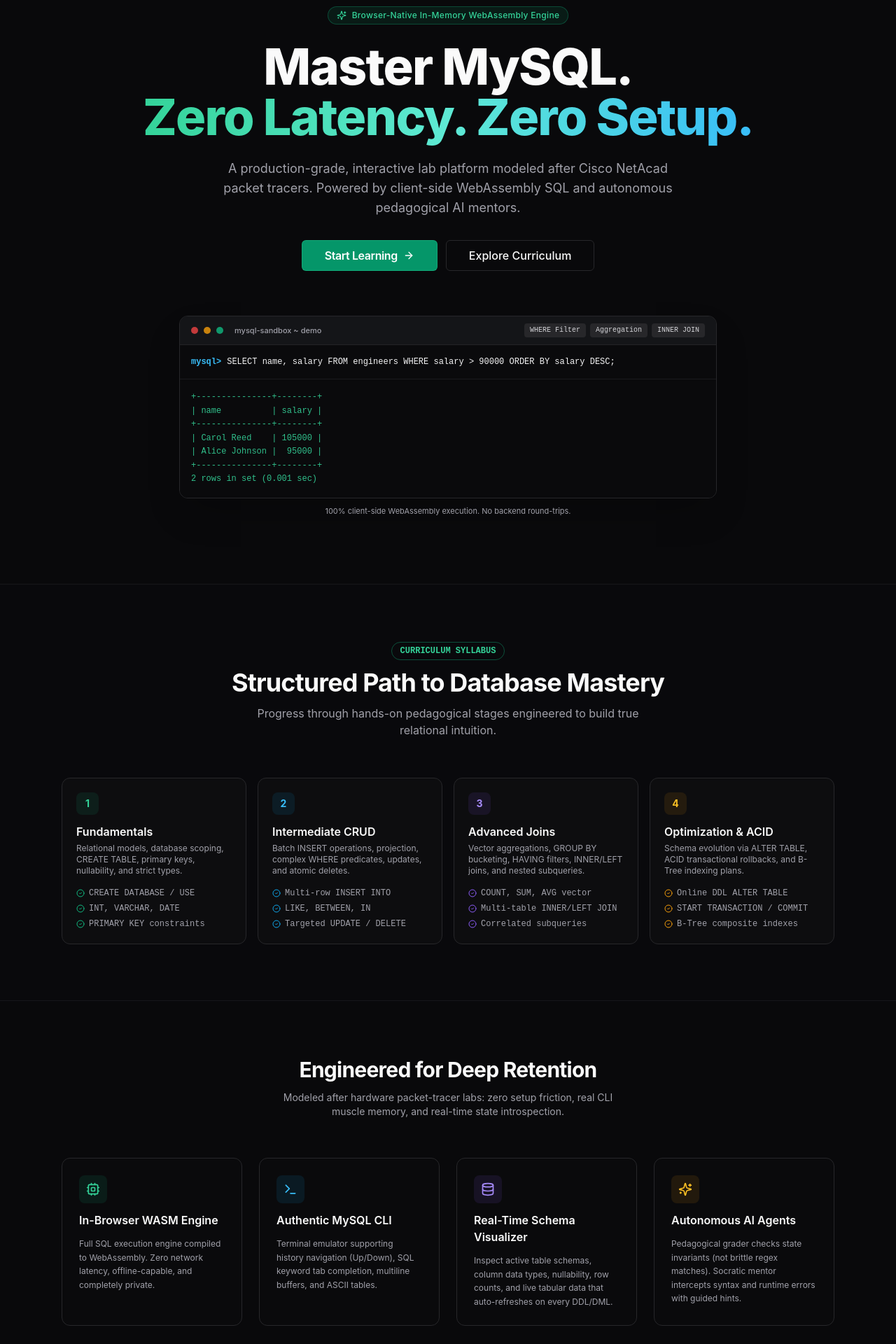
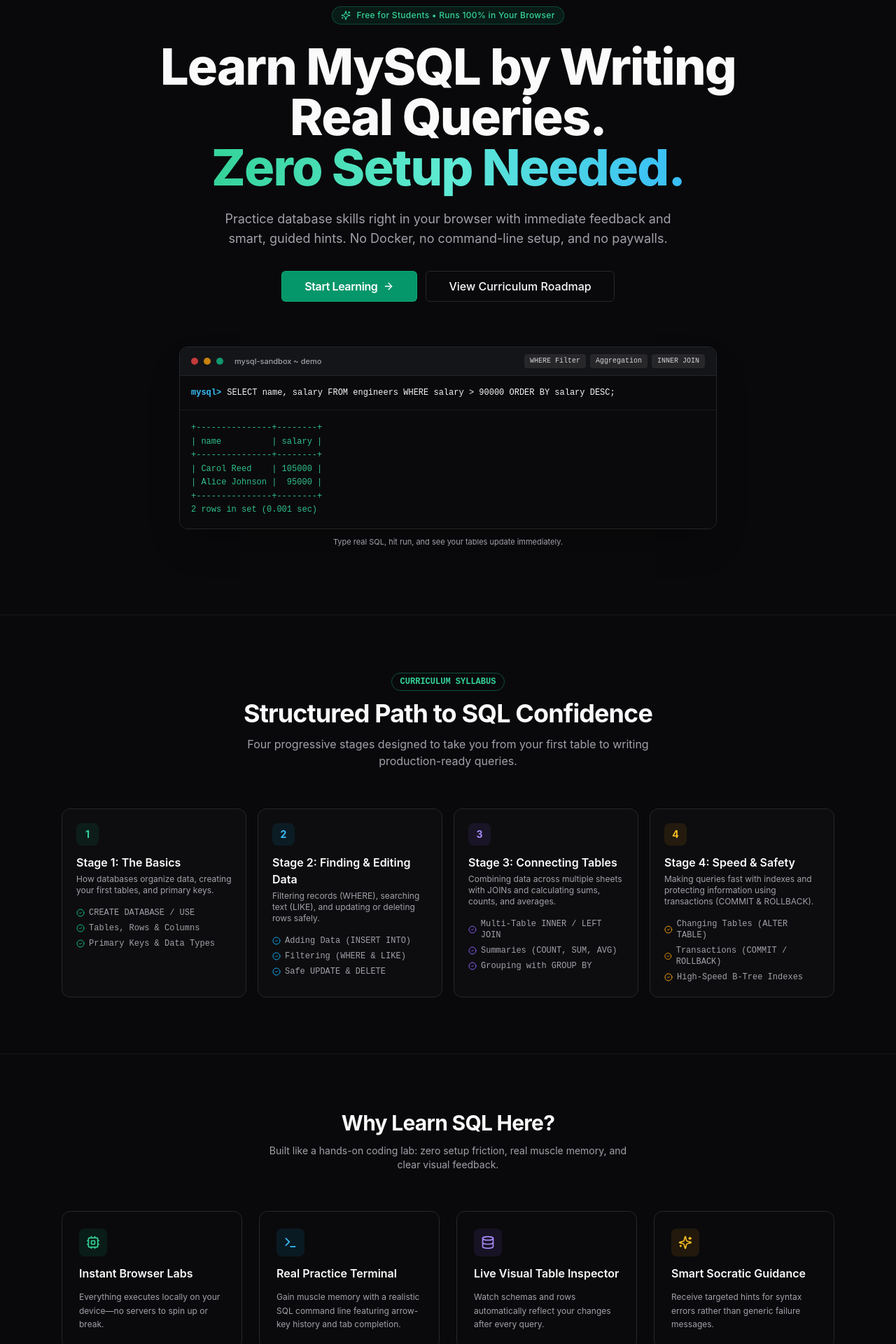
Before and after one commit to lancefrancisco25/mysqlacademy, a Next.js app: page / in a window 1280 px wide. Shown: the part 160-2080 px from the top of the page at 70% size. Built offline with nearby package versions, Linux system fonts and the light colour scheme.

Commit message:
content: revise homepage copy and roadmap stages for student-friendly tone

```diff
--- a/app/layout.tsx
+++ b/app/layout.tsx
@@ -4,9 +4,9 @@ import { Toaster } from "sonner";
 import { Analytics } from "@vercel/analytics/react";
 
 export const metadata = {
-  title: "MySQL Academy – Interactive In-Browser Relational Labs",
+  title: "MySQL Academy – Learn MySQL by Writing Real Queries",
   description:
-    "Hands-on, terminal-driven interactive educational platform for learning MySQL, powered by in-memory WebAssembly SQL and autonomous pedagogical AI agents.",
+    "Practice database skills right in your browser with immediate feedback and smart guided hints. No Docker, no command-line setup, and no paywalls.",
 };
 
 export default function RootLayout({
--- a/app/page.tsx
+++ b/app/page.tsx
@@ -79,19 +79,19 @@ export default function HomePage() {
         <div className="max-w-5xl mx-auto px-4 sm:px-6 text-center space-y-6">
           <div className="inline-flex items-center gap-2 px-3 py-1 rounded-full border border-emerald-500/30 bg-emerald-500/10 text-emerald-400 text-xs font-medium tracking-wide">
             <Sparkles className="h-3.5 w-3.5" />
-            <span>Browser-Native In-Memory WebAssembly Engine</span>
+            <span>Free for Students • Runs 100% in Your Browser</span>
           </div>
 
           <h1 className="text-4xl sm:text-6xl md:text-7xl font-extrabold tracking-tight text-foreground font-sans">
-            Master MySQL. <br />
+            Learn MySQL by Writing Real Queries. <br />
             <span className="bg-gradient-to-r from-emerald-400 via-teal-300 to-sky-400 bg-clip-text text-transparent">
-              Zero Latency. Zero Setup.
+              Zero Setup Needed.
             </span>
           </h1>
 
           <p className="max-w-2xl mx-auto text-base sm:text-lg text-muted-foreground leading-relaxed">
-            A production-grade, interactive lab platform modeled after Cisco NetAcad packet tracers.
-            Powered by client-side WebAssembly SQL and autonomous pedagogical AI mentors.
+            Practice database skills right in your browser with immediate feedback and smart, guided hints.
+            No Docker, no command-line setup, and no paywalls.
           </p>
 
           <div className="flex flex-wrap items-center justify-center gap-3 pt-2">
@@ -106,7 +106,7 @@ export default function HomePage() {
             </Link>
             <Link href="/learn">
               <Button size="lg" variant="outline" className="border-border text-foreground hover:bg-accent font-medium">
-                Explore Curriculum
+                View Curriculum Roadmap
               </Button>
             </Link>
           </div>
@@ -163,7 +163,7 @@ export default function HomePage() {
               )}
             </div>
             <p className="text-[11px] text-muted-foreground text-center mt-2.5 font-sans">
-              100% client-side WebAssembly execution. No backend round-trips.
+              Type real SQL, hit run, and see your tables update immediately.
             </p>
           </div>
         </div>
@@ -176,9 +176,9 @@ export default function HomePage() {
             <Badge variant="outline" className="border-emerald-500/40 text-emerald-400 text-xs px-3 py-1 font-mono">
               CURRICULUM SYLLABUS
             </Badge>
-            <h2 className="text-3xl sm:text-4xl font-bold tracking-tight">Structured Path to Database Mastery</h2>
+            <h2 className="text-3xl sm:text-4xl font-bold tracking-tight">Structured Path to SQL Confidence</h2>
             <p className="text-sm sm:text-base text-muted-foreground max-w-xl mx-auto">
-              Progress through hands-on pedagogical stages engineered to build true relational intuition.
+              Four progressive stages designed to take you from your first table to writing production-ready queries.
             </p>
           </div>
 
@@ -189,14 +189,14 @@ export default function HomePage() {
               <div className="w-8 h-8 rounded-lg bg-emerald-500/10 text-emerald-400 flex items-center justify-center font-bold text-sm mb-3">
                 1
               </div>
-              <h3 className="font-semibold text-base mb-1">Fundamentals</h3>
+              <h3 className="font-semibold text-base mb-1">Stage 1: The Basics</h3>
               <p className="text-xs text-muted-foreground mb-4">
-                Relational models, database scoping, CREATE TABLE, primary keys, nullability, and strict types.
+                How databases organize data, creating your first tables, and primary keys.
               </p>
               <ul className="text-xs space-y-1.5 text-muted-foreground font-mono">
                 <li className="flex items-center gap-1.5"><CheckCircle2 className="h-3 w-3 text-emerald-500" /> CREATE DATABASE / USE</li>
-                <li className="flex items-center gap-1.5"><CheckCircle2 className="h-3 w-3 text-emerald-500" /> INT, VARCHAR, DATE</li>
-                <li className="flex items-center gap-1.5"><CheckCircle2 className="h-3 w-3 text-emerald-500" /> PRIMARY KEY constraints</li>
+                <li className="flex items-center gap-1.5"><CheckCircle2 className="h-3 w-3 text-emerald-500" /> Tables, Rows &amp; Columns</li>
+                <li className="flex items-center gap-1.5"><CheckCircle2 className="h-3 w-3 text-emerald-500" /> Primary Keys &amp; Data Types</li>
               </ul>
             </div>
 
@@ -205,14 +205,14 @@ export default function HomePage() {
               <div className="w-8 h-8 rounded-lg bg-sky-500/10 text-sky-400 flex items-center justify-center font-bold text-sm mb-3">
                 2
               </div>
-              <h3 className="font-semibold text-base mb-1">Intermediate CRUD</h3>
+              <h3 className="font-semibold text-base mb-1">Stage 2: Finding &amp; Editing Data</h3>
               <p className="text-xs text-muted-foreground mb-4">
-                Batch INSERT operations, projection, complex WHERE predicates, updates, and atomic deletes.
+                Filtering records (WHERE), searching text (LIKE), and updating or deleting rows safely.
               </p>
               <ul className="text-xs space-y-1.5 text-muted-foreground font-mono">
-                <li className="flex items-center gap-1.5"><CheckCircle2 className="h-3 w-3 text-sky-500" /> Multi-row INSERT INTO</li>
-                <li className="flex items-center gap-1.5"><CheckCircle2 className="h-3 w-3 text-sky-500" /> LIKE, BETWEEN, IN</li>
-                <li className="flex items-center gap-1.5"><CheckCircle2 className="h-3 w-3 text-sky-500" /> Targeted UPDATE / DELETE</li>
+                <li className="flex items-center gap-1.5"><CheckCircle2 className="h-3 w-3 text-sky-500" /> Adding Data (INSERT INTO)</li>
+                <li className="flex items-center gap-1.5"><CheckCircle2 className="h-3 w-3 text-sky-500" /> Filtering (WHERE &amp; LIKE)</li>
+                <li className="flex items-center gap-1.5"><CheckCircle2 className="h-3 w-3 text-sky-500" /> Safe UPDATE &amp; DELETE</li>
               </ul>
             </div>
 
@@ -221,14 +221,14 @@ export default function HomePage() {
               <div className="w-8 h-8 rounded-lg bg-violet-500/10 text-violet-400 flex items-center justify-center font-bold text-sm mb-3">
                 3
               </div>
-              <h3 className="font-semibold text-base mb-1">Advanced Joins</h3>
+              <h3 className="font-semibold text-base mb-1">Stage 3: Connecting Tables</h3>
               <p className="text-xs text-muted-foreground mb-4">
-                Vector aggregations, GROUP BY bucketing, HAVING filters, INNER/LEFT joins, and nested subqueries.
+                Combining data across multiple sheets with JOINs and calculating sums, counts, and averages.
               </p>
               <ul className="text-xs space-y-1.5 text-muted-foreground font-mono">
-                <li className="flex items-center gap-1.5"><CheckCircle2 className="h-3 w-3 text-violet-500" /> COUNT, SUM, AVG vector</li>
-                <li className="flex items-center gap-1.5"><CheckCircle2 className="h-3 w-3 text-violet-500" /> Multi-table INNER/LEFT JOIN</li>
-                <li className="flex items-center gap-1.5"><CheckCircle2 className="h-3 w-3 text-violet-500" /> Correlated subqueries</li>
+                <li className="flex items-center gap-1.5"><CheckCircle2 className="h-3 w-3 text-violet-500" /> Multi-Table INNER / LEFT JOIN</li>
+                <li className="flex items-center gap-1.5"><CheckCircle2 className="h-3 w-3 text-violet-500" /> Summaries (COUNT, SUM, AVG)</li>
+                <li className="flex items-center gap-1.5"><CheckCircle2 className="h-3 w-3 text-violet-500" /> Grouping with GROUP BY</li>
               </ul>
             </div>
 
@@ -237,14 +237,14 @@ export default function HomePage() {
               <div className="w-8 h-8 rounded-lg bg-amber-500/10 text-amber-400 flex items-center justify-center font-bold text-sm mb-3">
                 4
               </div>
-              <h3 className="font-semibold text-base mb-1">Optimization & ACID</h3>
+              <h3 className="font-semibold text-base mb-1">Stage 4: Speed &amp; Safety</h3>
               <p className="text-xs text-muted-foreground mb-4">
-                Schema evolution via ALTER TABLE, ACID transactional rollbacks, and B-Tree indexing plans.
+                Making queries fast with indexes and protecting information using transactions (COMMIT &amp; ROLLBACK).
               </p>
               <ul className="text-xs space-y-1.5 text-muted-foreground font-mono">
-                <li className="flex items-center gap-1.5"><CheckCircle2 className="h-3 w-3 text-amber-500" /> Online DDL ALTER TABLE</li>
-                <li className="flex items-center gap-1.5"><CheckCircle2 className="h-3 w-3 text-amber-500" /> START TRANSACTION / COMMIT</li>
-                <li className="flex items-center gap-1.5"><CheckCircle2 className="h-3 w-3 text-amber-500" /> B-Tree composite indexes</li>
+                <li className="flex items-center gap-1.5"><CheckCircle2 className="h-3 w-3 text-amber-500" /> Changing Tables (ALTER TABLE)</li>
+                <li className="flex items-center gap-1.5"><CheckCircle2 className="h-3 w-3 text-amber-500" /> Transactions (COMMIT / ROLLBACK)</li>
+                <li className="flex items-center gap-1.5"><CheckCircle2 className="h-3 w-3 text-amber-500" /> High-Speed B-Tree Indexes</li>
               </ul>
             </div>
           </div>
@@ -255,9 +255,9 @@ export default function HomePage() {
       <section className="py-20 border-b border-border/50">
         <div className="max-w-6xl mx-auto px-4 sm:px-6">
           <div className="text-center space-y-3 mb-14">
-            <h2 className="text-3xl font-bold tracking-tight">Engineered for Deep Retention</h2>
+            <h2 className="text-3xl font-bold tracking-tight">Why Learn SQL Here?</h2>
             <p className="text-sm text-muted-foreground max-w-lg mx-auto">
-              Modeled after hardware packet-tracer labs: zero setup friction, real CLI muscle memory, and real-time state introspection.
+              Built like a hands-on coding lab: zero setup friction, real muscle memory, and clear visual feedback.
             </p>
           </div>
 
@@ -266,9 +266,9 @@ export default function HomePage() {
               <div className="w-10 h-10 rounded-lg bg-emerald-500/10 text-emerald-400 flex items-center justify-center">
                 <Cpu className="h-5 w-5" />
               </div>
-              <h3 className="font-semibold text-base">In-Browser WASM Engine</h3>
+              <h3 className="font-semibold text-base">Instant Browser Labs</h3>
               <p className="text-xs text-muted-foreground leading-relaxed">
-                Full SQL execution engine compiled to WebAssembly. Zero network latency, offline-capable, and completely private.
+                Everything executes locally on your device—no servers to spin up or break.
               </p>
             </div>
 
@@ -276,9 +276,9 @@ export default function HomePage() {
               <div className="w-10 h-10 rounded-lg bg-sky-500/10 text-sky-400 flex items-center justify-center">
                 <TerminalIcon className="h-5 w-5" />
               </div>
-              <h3 className="font-semibold text-base">Authentic MySQL CLI</h3>
+              <h3 className="font-semibold text-base">Real Practice Terminal</h3>
               <p className="text-xs text-muted-foreground leading-relaxed">
-                Terminal emulator supporting history navigation (Up/Down), SQL keyword tab completion, multiline buffers, and ASCII tables.
+                Gain muscle memory with a realistic SQL command line featuring arrow-key history and tab completion.
               </p>
             </div>
 
@@ -286,9 +286,9 @@ export default function HomePage() {
               <div className="w-10 h-10 rounded-lg bg-violet-500/10 text-violet-400 flex items-center justify-center">
                 <Database className="h-5 w-5" />
               </div>
-              <h3 className="font-semibold text-base">Real-Time Schema Visualizer</h3>
+              <h3 className="font-semibold text-base">Live Visual Table Inspector</h3>
               <p className="text-xs text-muted-foreground leading-relaxed">
-                Inspect active table schemas, column data types, nullability, row counts, and live tabular data that auto-refreshes on every DDL/DML.
+                Watch schemas and rows automatically reflect your changes after every query.
               </p>
             </div>
 
@@ -296,9 +296,9 @@ export default function HomePage() {
               <div className="w-10 h-10 rounded-lg bg-amber-500/10 text-amber-400 flex items-center justify-center">
                 <Sparkles className="h-5 w-5" />
               </div>
-              <h3 className="font-semibold text-base">Autonomous AI Agents</h3>
+              <h3 className="font-semibold text-base">Smart Socratic Guidance</h3>
               <p className="text-xs text-muted-foreground leading-relaxed">
-                Pedagogical grader checks state invariants (not brittle regex matches). Socratic mentor intercepts syntax and runtime errors with guided hints.
+                Receive targeted hints for syntax errors rather than generic failure messages.
               </p>
             </div>
           </div>
@@ -309,15 +309,15 @@ export default function HomePage() {
       <section className="py-20">
         <div className="max-w-4xl mx-auto px-4 sm:px-6 text-center space-y-6">
           <h2 className="text-3xl sm:text-5xl font-bold tracking-tight">
-            Ready to master relational databases?
+            Ready to write your first SQL query?
           </h2>
           <p className="text-muted-foreground text-sm sm:text-base max-w-xl mx-auto">
-            Step directly into the CLI sandbox. No database provisioning, Docker containers, or configuration required.
+            Jump into the sandbox and test your skills immediately—no sign-up required.
           </p>
           <div className="pt-2">
             <Link href="/learn">
-              <Button size="lg" className="bg-emerald-600 hover:bg-emerald-500 text-white gap-2 font-medium">
-                Enter Learning Dashboard
+              <Button size="lg" className="bg-emerald-600 hover:bg-emerald-500 active:bg-emerald-700 text-white gap-2 font-medium transition-all duration-150 ease-out active:scale-[0.98]">
+                Open Free Sandbox
                 <ArrowRight className="h-4 w-4" />
               </Button>
             </Link>
@@ -331,10 +331,10 @@ export default function HomePage() {
           <div className="flex items-center gap-2">
             <Database className="h-4 w-4 text-emerald-500" />
             <span className="font-semibold">MySQL Academy</span>
-            <span>— In-Browser Interactive Relational Education</span>
+            <span>— Free In-Browser Interactive SQL Education</span>
           </div>
           <p className="text-[11px] text-zinc-500">
-            Powered by Next.js, WebAssembly SQL &amp; Pedagogical Agents.
+            Interactive hands-on SQL practice for students and aspiring developers.
           </p>
         </div>
       </footer>
```
